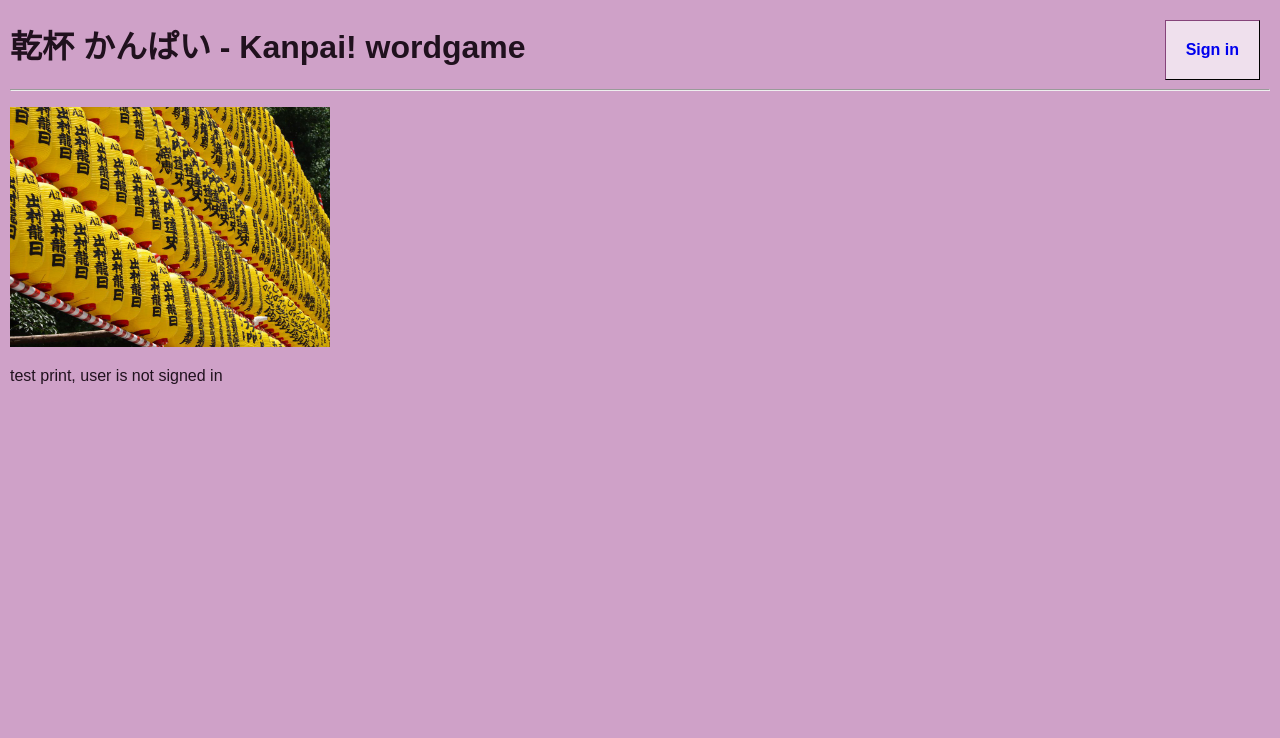
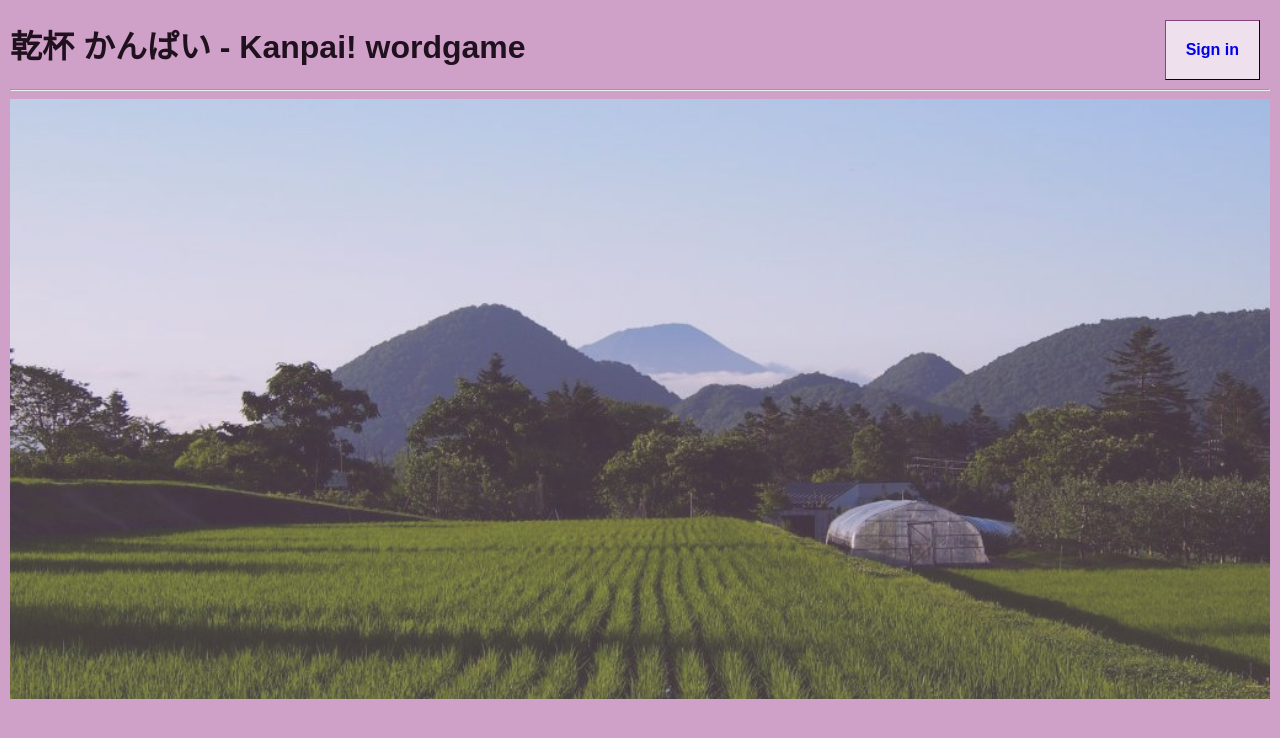
Before and after one commit to katriryt/kanpaiwordgame, a Flask app: page / in a window 1280 px wide. Shown: the top 738 px of the page. Run offline with Flask 2, Linux system fonts and the light colour scheme.

Commit message:
Polish front page visuals

```diff
--- a/static/main.css
+++ b/static/main.css
@@ -113,3 +113,24 @@ table {
   tr:nth-child(even) {
     background-color: #f2f2f2;
   }
+
+#animated-bg {
+    background: url("../static/pic1.JPG") no-repeat center center;
+    transition: background 2s;
+    max-width: 200vh;
+    min-height: 75vh;
+    position:relative;
+    margin-left: auto;
+    margin-right: auto;
+    }
+
+#animated-bg:before {
+    content:"";
+    position:absolute;
+    top:0;
+    bottom:0;
+    left:0;
+    right:0;
+    background-color: rgb(207, 161, 200);
+    opacity:0.3;
+    }
--- a/templates/intro.html
+++ b/templates/intro.html
@@ -1,11 +1,34 @@
 {% extends "layout.html" %}
 {% block content %}
 
-    <p><img src="/static/matsuri.jpg" alt="Picture of Japanese lanterns in Tokyo" width="320px"></p>
+    <script>
+        var bgImageArray = ["pic1.JPG", "pic2.JPG", "pic3.JPG", "pic4.JPG", "pic5.JPG"],
+        base = "../static/",
+        secs = 3;
+        bgImageArray.forEach(function(img){
+            new Image().src = base + img;
+            // caches images, avoiding white flash between background replacements
+        });
+
+        function backgroundSequence() {
+            window.clearTimeout();
+            var k = 0;
+            for (i = 0; i < bgImageArray.length; i++) {
+                setTimeout(function(){
+                    document.getElementById('animated-bg').style.background = "url(" + base + bgImageArray[k] + ") no-repeat center center";
+                    document.getElementById('animated-bg').style.backgroundSize ="cover";
+                if ((k + 1) === bgImageArray.length) { setTimeout(function() { backgroundSequence() }, (secs * 1000))} else { k++; }
+                }, (secs * 1000) * i)
+            }
+        }
+        backgroundSequence();
+    </script>
+
+    <div id="animated-bg">
+    </div>
 
     {% if session['user_id'] %}
     {% else %}
-        <p>test print, user is not signed in</a></p>
         <div class="signout">
             <a href="/signin">Sign in</a>
         </div>
```
Also changed, not shown: static/pic1.jpg (added), static/pic2.jpg (added), static/pic3.jpg (added), static/pic4.jpg (added), static/pic5.jpg (added).
